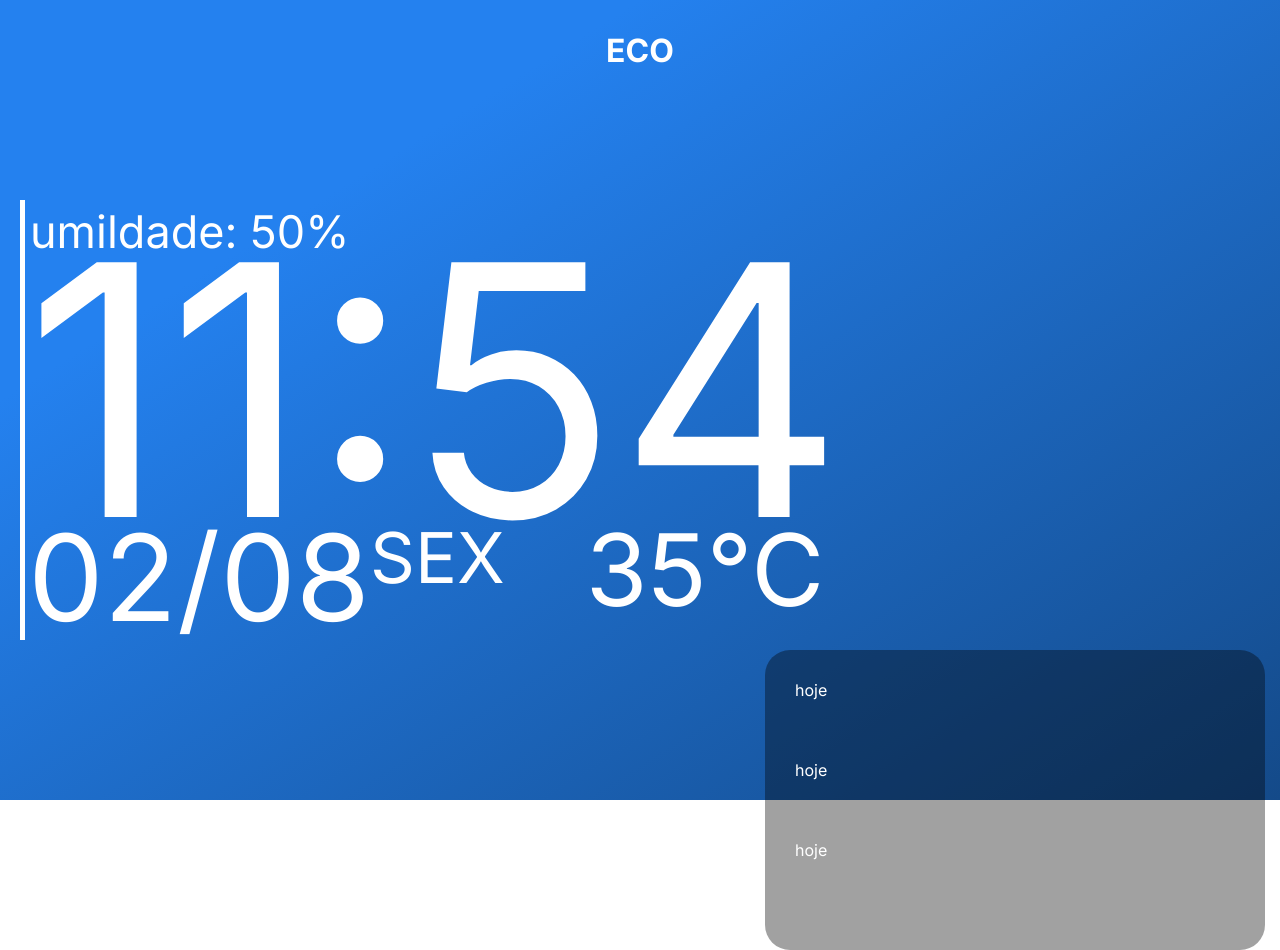
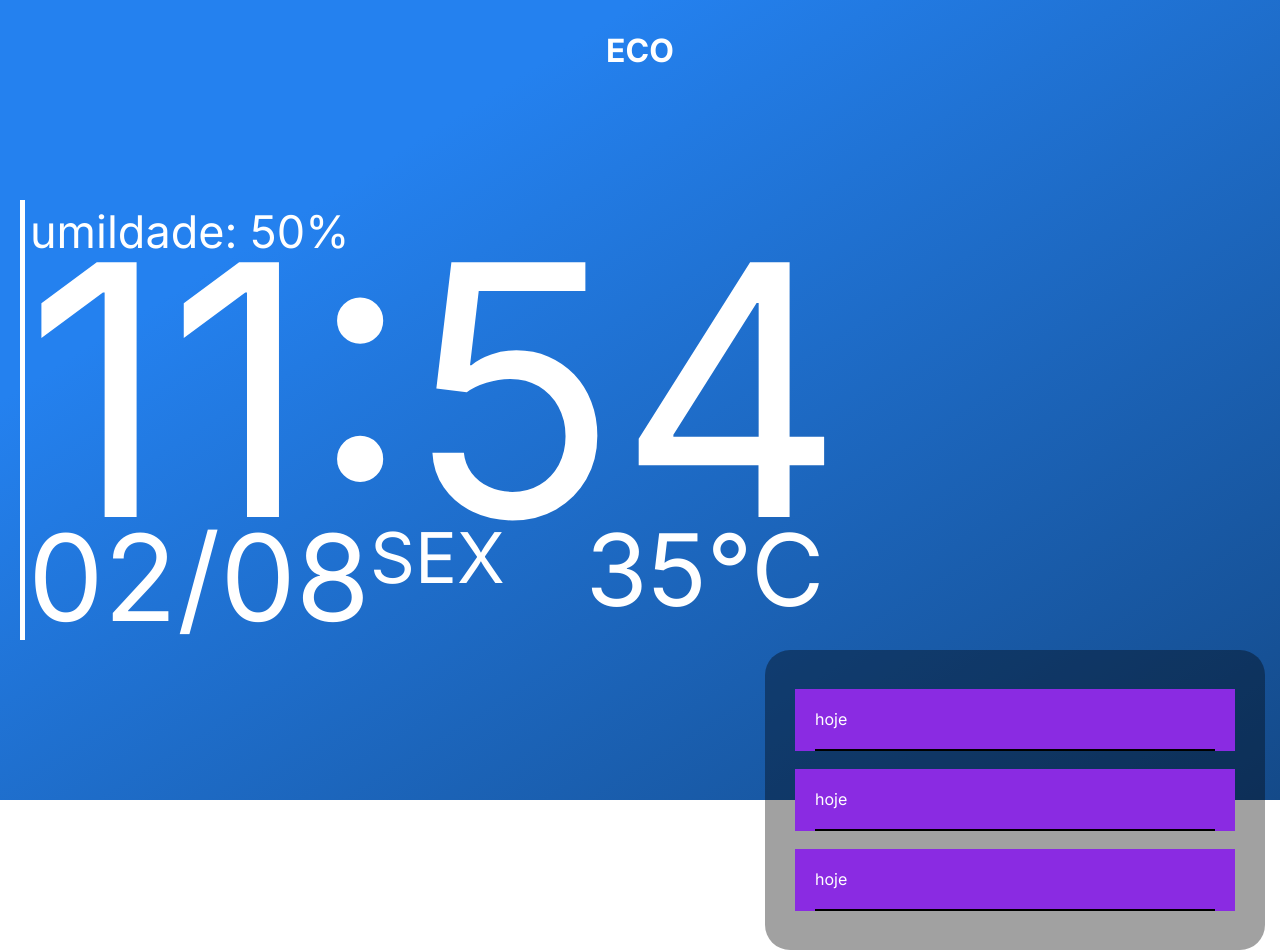
Before and after one commit to matgduarte/tcc, a PHP site: page / in a window 1280 px wide. Run offline with PHP 8.4, Linux system fonts and the light colour scheme.

Commit message:
Update style.css

```diff
--- a/css/style.css
+++ b/css/style.css
@@ -76,18 +76,17 @@
     padding: 30px;
     border-radius: 25px;
     margin-right: 15px ;
-
+    display: flex;
+    align-items: center;
+    justify-content:space-around;
+    flex-direction:column;
 }
 
 .section_dia{
-    height: 80px;
-    display: flex;
-    align-items: center;
-}
+    width: 100%;
+    background-color: blueviolet;
+    padding: 0 20px;
 
-.section_dia div{
-    height: 100%;
-    width: 100%;
 }
 
 .dia{
@@ -95,12 +94,15 @@
     justify-content: space-between;
     align-items: center;
     color: var(--white);
+    position: relative;
+    padding: 20px 0;
+    border-bottom: 2px solid #000000;
+    height: 100%;
+    width: 100%;
 }
 
-.barra_horizontal{
-    width: calc(100% - 10px);
-    margin-left: 5px;
-    height: 2px;
-    background-color: rgb(128, 128, 128);
-
+.icon_thermal{
+    width: 20px;
+    height: 20px;
+    color: blue;
 }
```
